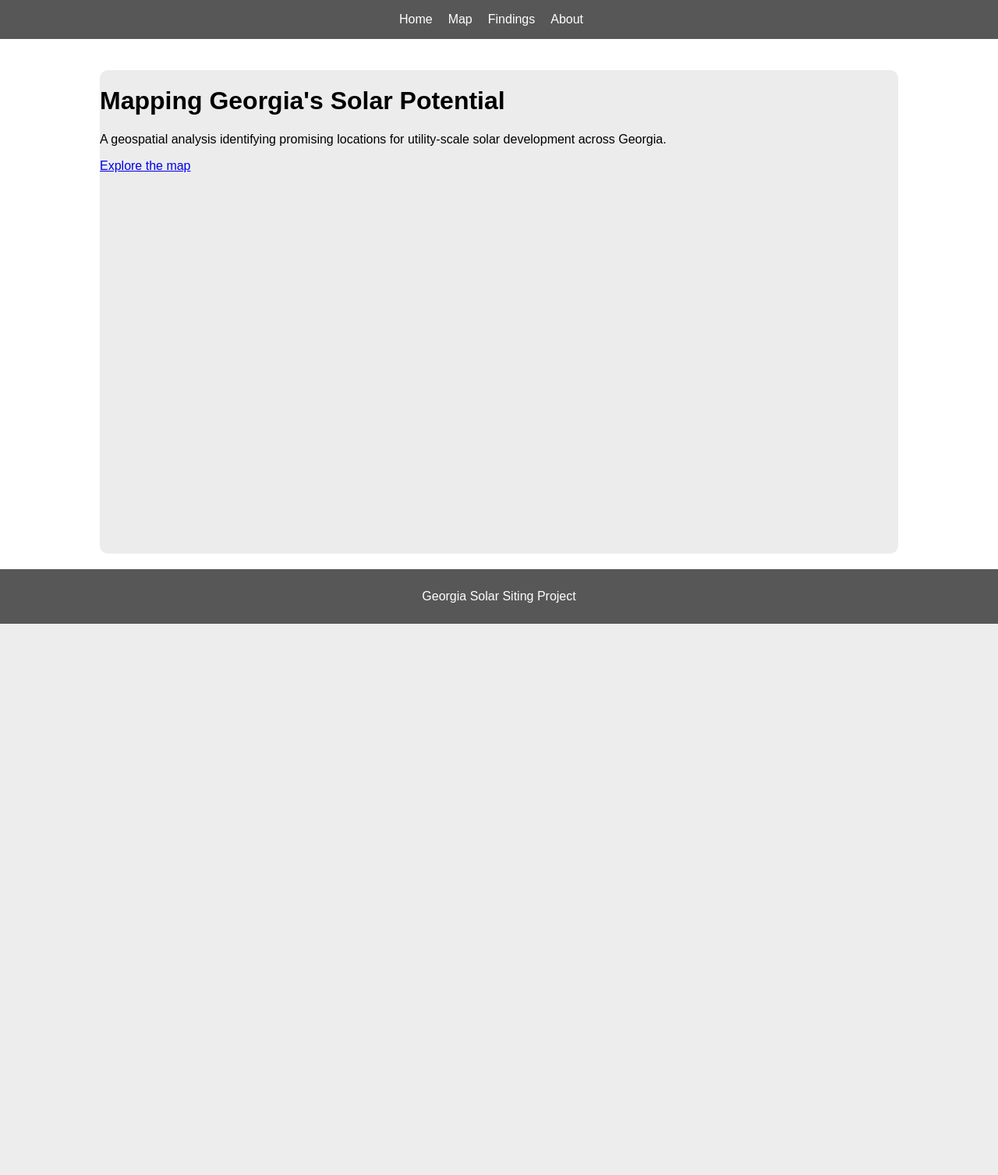
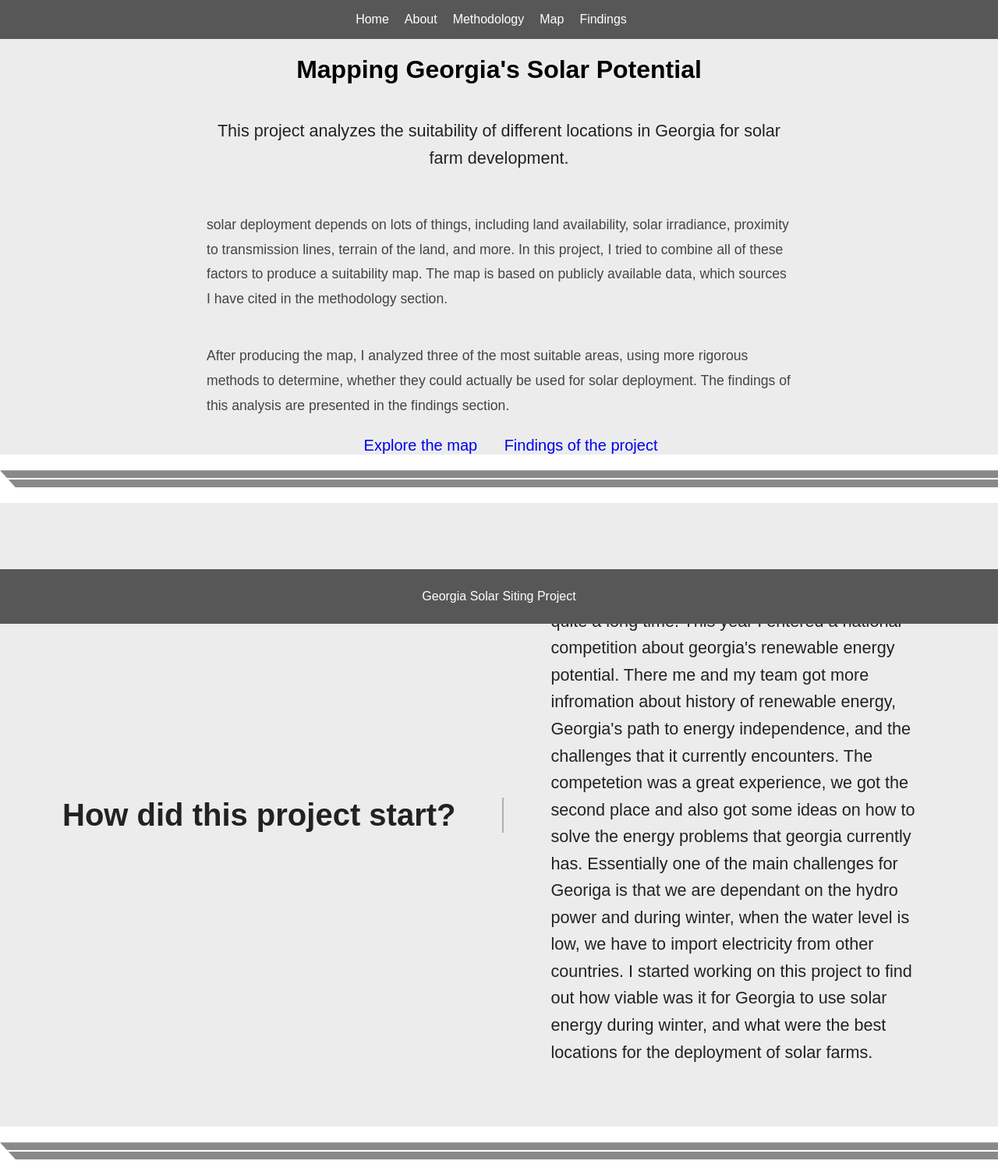
Before and after one commit to DuxLegatus/Solar-Siting, a FastAPI app: page / in a window 1280 px wide. Shown: the whole page at 78% size. Before the commit the page ends 800 px from the top, so only its background shows below. Run offline with FastAPI, Linux system fonts and the light colour scheme.

Commit message:
continued working on the website

```diff
--- a/site/main.py
+++ b/site/main.py
@@ -22,20 +22,7 @@ def map_page(request: Request):
         name="georgia_suitability_map.html"
     )
 
-@app.get("/findings")
-def findings(request: Request):
-    return templates.TemplateResponse(
-        request=request,
-        name="findings.html",
-        context={"sites": sites}
-    )
 
-@app.get("/about")
-def about(request: Request):
-    return templates.TemplateResponse(
-        request=request,
-        name="about.html"
-    )
 
 @app.get("/sites/{site_id}")
 def get_site(site_id: int):
--- a/site/static/css/home.css
+++ b/site/static/css/home.css
@@ -1,16 +1,50 @@
-.box{
-    flex: 1;
+* {
+    box-sizing: border-box;
+}
+html {
+    scroll-behavior: smooth;
+}
+
+#box{
+    height: 100%;
     background-color: rgb(236, 236, 236);
-    width: 80%;
+    width: 100%;
     margin: 0 auto;
-    border-radius: 10px;
-    margin-bottom: 90px;
-    margin-top: 40px;
+    display:flex;
+    justify-content: center;
+    align-items: center;
+    flex-direction: column;
 }
+#box a{
+    text-decoration: none;
+    font-size: 20px;
+    margin-left: 30px;
+    margin-top: 10px;
+}
+#box a:hover{
+    color:rgb(10, 133, 92);
+    transition: 0.3s;
+}
+
 body{
     min-height: 100vh;
     display: flex;
     flex-direction: column;
+}
+
+#box p:first-of-type {
+    font-size: 1.35rem;
+    line-height: 1.6;
+    color: #222;
+    margin-bottom: 35px;
+    text-align: center;
+}
+#box p {
+    max-width: 750px;
+    font-size: 1.1rem;
+    line-height: 1.8;
+    color: #444;
+    margin-bottom: 24px;
 }
 
 main {
@@ -18,3 +52,71 @@ main {
     display: flex;
     flex-direction: column;
 }
+#about {
+    width: 100%;
+    min-height: 100vh;
+    background-color: rgb(236, 236, 236);
+
+    padding: 60px 80px;
+
+    display: flex;
+    justify-content: center;
+    align-items: center;
+
+    gap: 60px;
+}
+
+#about h1 {
+    font-size: 2.5rem;
+    color: #222;
+    margin: 0;
+
+    border-right: 2px solid #b0b0b0;
+    padding-right: 60px;
+
+    flex-shrink: 0;
+}
+
+.about-text {
+    max-width: 750px;
+}
+
+#about p:first-of-type {
+    font-size: 1.35rem;
+    line-height: 1.6;
+    color: #222;
+    margin-bottom: 24px;
+    text-align: left;
+}
+
+#about p {
+    font-size: 1.1rem;
+    line-height: 1.8;
+    color: #444;
+    margin-bottom: 24px;
+}
+
+#about p:last-child {
+    margin-bottom: 0;
+}
+
+.horizontal-connector {
+    padding: 20px 0;
+    display: flex;
+    justify-content: center;
+}
+
+.double-line-horizontal {
+    width: 100%;
+    max-width: 1400px;
+    height: 22px;
+    border-top: 10px solid rgb(87, 87, 87);
+    border-bottom: 10px solid rgb(87, 87, 87);
+    opacity: 0.7;
+    clip-path: polygon(
+        0% 0%,
+        100% 0%,
+        calc(100% ) 100%,
+        20px 100%
+    );
+}
--- a/site/templates/base.html
+++ b/site/templates/base.html
@@ -13,10 +13,11 @@
 <body>
 
     <nav>
-        <a href="/">Home</a>
-        <a href="/map">Map</a>
-        <a href="/findings">Findings</a>
-        <a href="/about">About</a>
+        <a href="#home">Home</a>
+        <a href="#about">About</a>
+        <a href="#methodology">Methodology</a>
+        <a href="#map">Map</a>
+        <a href="#findings">Findings</a>
     </nav>
 
     <main>
--- a/site/templates/home.html
+++ b/site/templates/home.html
@@ -5,15 +5,46 @@ Home | Georgia Solar Siting
 {% endblock %}
 {% block content %}
 <link rel="stylesheet" href="{{ url_for('static', path='css/home.css') }}">
-<div class="box">
+<div id="box">
 <h1>Mapping Georgia's Solar Potential</h1>
 
 <p>
-    A geospatial analysis identifying promising locations
-    for utility-scale solar development across Georgia.
+    This project analyzes the suitability of different
+    locations in Georgia for solar farm development.
 </p>
 
-<a href="/map">Explore the map</a>
+
+<p>
+   solar deployment depends on lots of things, including land availability, solar irradiance, proximity to transmission lines, terrain of the land, and more. In this project, I tried to combine all of these factors to produce a suitability map. The map is based on publicly available data, which sources I have cited in the methodology section.
+</p>
+
+<p>
+    After producing the map, I analyzed three of the most suitable areas, using more rigorous methods to determine, whether they could actually be used for solar deployment. The findings of this analysis are presented in the findings section.
+</p>
+<div>
+    <a href="#map">Explore the map</a>
+    <a href="#findings">Findings of the project</a>
+
+</div>
+</div>
+
+<div class="horizontal-connector">
+  <div class="double-line-horizontal"></div>
+</div>
+
+<div id="about">
+    <h1>How did this project start?</h1>
+    <div class="about-text">
+    <p>
+        I have been interested in renewable energy for quite a long time. This year I entered a national competition about georgia's renewable energy potential. There me and my team got more infromation about history of renewable energy, Georgia's path to energy independence, and the challenges that it currently encounters.
+        The competetion was a great experience, we got the second place and also got some ideas on how to solve the energy problems that georgia currently has. Essentially one of the main challenges for Georiga is that we are dependant on the hydro power and during winter, when the water level is low, we have to import electricity from other countries.
+        I started working on this project to find out how viable was it for Georgia to use solar energy during winter, and what were the best locations for the deployment of solar farms.
+    </p>
+    </div>
+</div>
+
+<div class="horizontal-connector">
+  <div class="double-line-horizontal"></div>
 </div>
 
 {% endblock %}
```
Also changed, not shown: site/static/css/about.css (deleted, +0 -20 lines), site/templates/about.html (deleted, +0 -17 lines), site/templates/findings.html (deleted).
